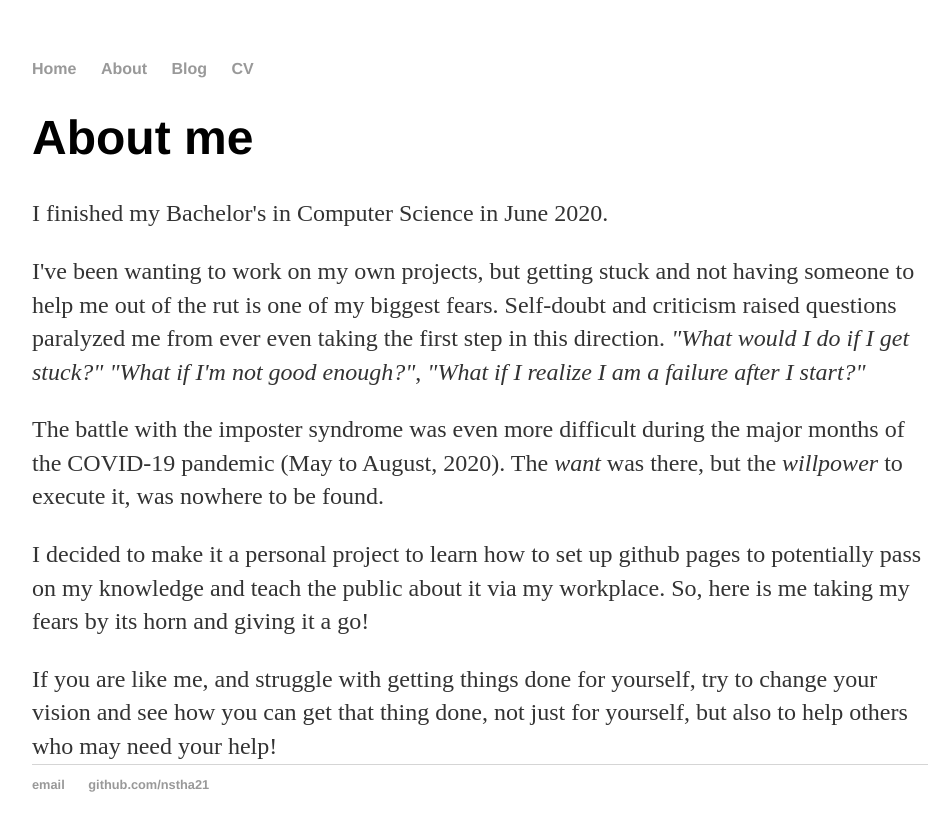
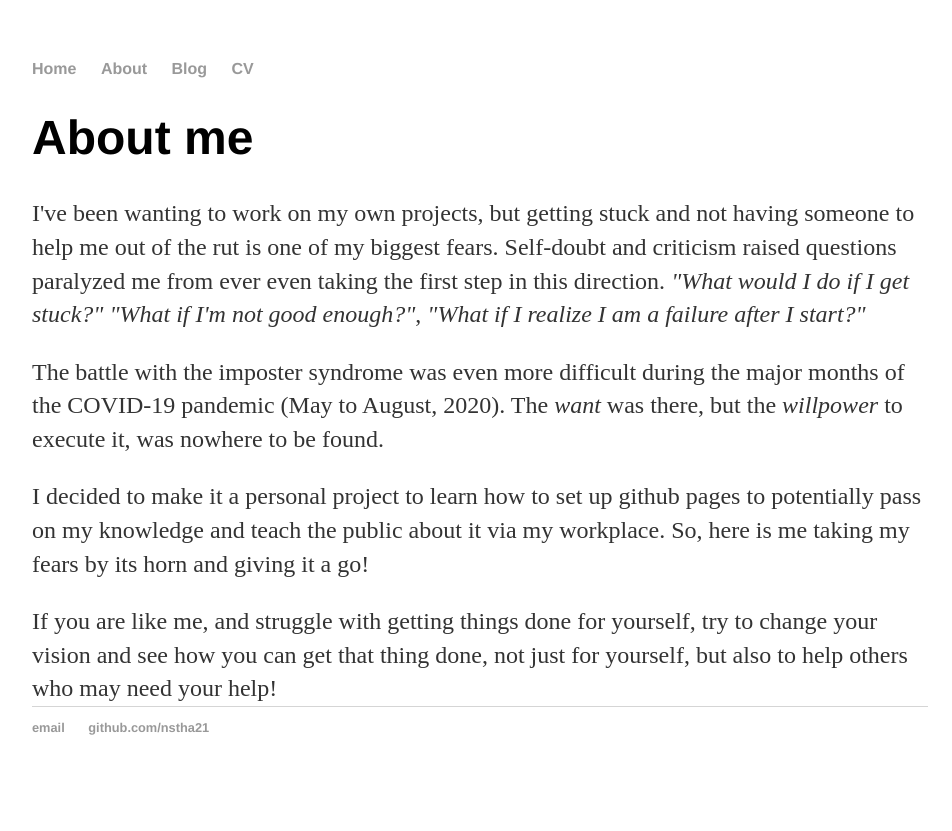
Before and after one commit to nstha21/nstha21.github.io, a Jekyll site: the page built from about/index.html, in a window 1280 px wide. Shown: the top 831 px of the page, without its empty margins (160-1112 px from the left). Built offline with Jekyll 4.4.1, drawn with Linux system fonts in a browser that asks for light colours.

Commit message:
Update index.html

```diff
--- a/about/index.html
+++ b/about/index.html
@@ -5,7 +5,6 @@ title: About Nish
 
 <div class="blurb">
   <h1>About me</h1>
-    <p>I finished my Bachelor's in Computer Science in June 2020. </p>
     <p>I've been wanting to work on my own projects, but getting stuck and not having someone to help me out of the rut is one of my biggest fears. Self-doubt and criticism raised questions paralyzed me from ever even taking the first step in this direction. <i>"What would I do if I get stuck?"</i>
 <i>"What if I'm not good enough?"</i>, <i>"What if I realize I am a failure after I start?"</i> </p>
     <p>The battle with the imposter syndrome was even more difficult during the major months of the COVID-19 pandemic (May to August, 2020).
```
